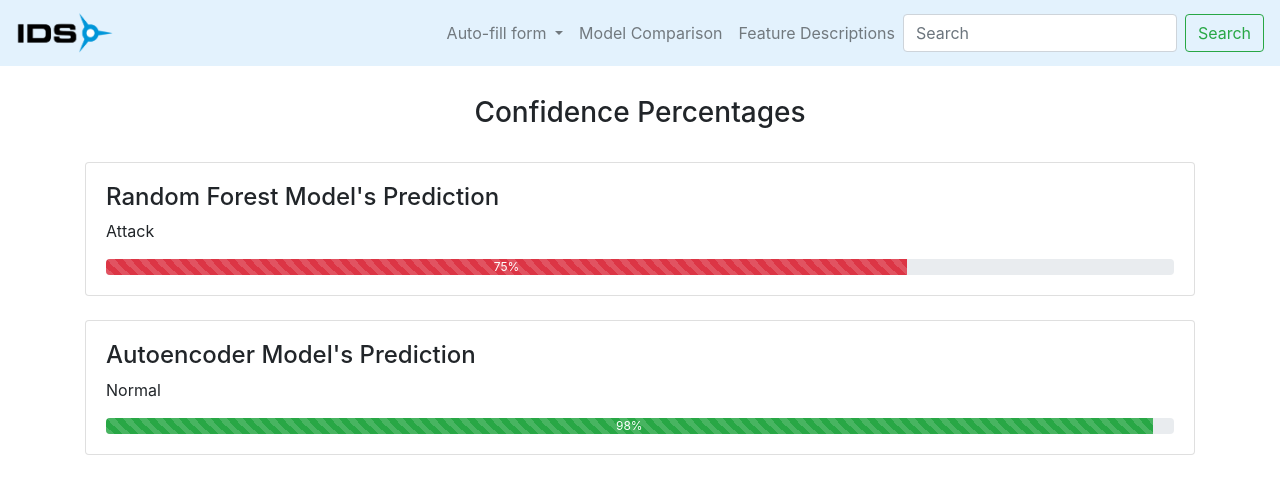
After one commit to shubham99bisht/Intrusion-Detection-using-ML, a Flask app: template templates/result.html in a window 1280 px wide. The commit adds this page. Shown: the top 494 px of the page. Run offline with Flask 2, Linux system fonts and the light colour scheme; the template is opened without the code that fills it, so the values that code supplies are empty; parts of the project's set-up code (start-up, migrations or seed data) failed here and were passed over; some libraries are stand-ins or nearby versions.

Commit message:
result & faeture page

```diff
--- a/templates/index.html
+++ b/templates/index.html
@@ -334,7 +334,7 @@
               <input type="text" class="form-control" id="id_name" placeholder="The percentage of connections that have activated the flag">
             </div>
           </div>
-
+          <br>
           <div class="form-row" style="margin-left:40%;">
             <button type="submit" class="btn btn-warning">Reset Form</button>
             <button type="submit" class="btn btn-success" style="margin-left:20px;">Submit</button>
@@ -343,6 +343,7 @@
         </form>
      </div>
    </div>
+   <br><br>
 </div>
 
 </body>
--- /dev/null
+++ b/templates/result.html
@@ -0,0 +1,82 @@
+<!DOCTYPE html>
+<html lang="en">
+<style type="text/css">
+
+</style>
+<head>
+  <title>Result</title>
+  <meta charset="utf-8">
+  <link rel="shortcut icon" href="/Users/shubham/Desktop/IDS_Github/Intrusion-Detection-using-ML/templates/favicon.png">
+  <script src="https://ajax.googleapis.com/ajax/libs/jquery/3.4.1/jquery.min.js"></script>
+  <script src="https://cdnjs.cloudflare.com/ajax/libs/popper.js/1.16.0/umd/popper.min.js"></script>
+  <script src="https://maxcdn.bootstrapcdn.com/bootstrap/4.4.1/js/bootstrap.min.js"></script>
+  <link rel="stylesheet" href="https://maxcdn.bootstrapcdn.com/bootstrap/4.4.1/css/bootstrap.min.css">
+</head>
+<body>
+
+  <nav class="navbar navbar-expand-sm navbar-light fixed-top" style="background-color: #e3f2fd;">
+    <!-- Brand/logo -->
+    <ul class="navbar-nav mr-auto">
+     <li><a class="navbar-brand" href="/"><img src="../static/images/logo.png" alt="Logo" style="height:40px;"></a></li>
+    </ul>
+
+    <!-- Links -->
+    <ul class="navbar-nav mr-right">
+      <li class="nav-item dropdown">
+        <a class="nav-link dropdown-toggle" href="#" id="navbarDropdown" role="button" data-toggle="dropdown" aria-haspopup="true" aria-expanded="false">
+          Auto-fill form
+        </a>
+        <div class="dropdown-menu" aria-labelledby="navbarDropdown">
+          <a class="dropdown-item" href="#">Denial of Service (DoS)</a>
+          <a class="dropdown-item" href="#">Probe</a>
+          <a class="dropdown-item" href="#">User to Root(U2R)</a>
+          <a class="dropdown-item" href="#">Remote to Local (R2L)</a>
+          <div class="dropdown-divider"></div>
+          <a class="dropdown-item" href="#" onclick="alert('chup be!');">Normal traffic</a>
+        </div>
+      </li>
+      <li class="nav-item">
+        <a class="nav-link" href="#">Model Comparison</a>
+      </li>
+      <li class="nav-item">
+        <a class="nav-link" href="#">Feature Descriptions</a>
+      </li>
+
+    <form class="form-inline">
+      <input class="form-control mr-sm-2" type="text" placeholder="Search" id="Search">
+      <button class="btn btn-outline-success" onclick="find_text()">Search</button>
+    </form>
+    </ul>
+  </nav>
+
+  <br><br><br><br>
+  <h3 style="text-align:center;">Confidence Percentages</h3>
+  <br>
+
+  <div class="container">
+    <div class="card">
+        <div class="card-body">
+          <h4>Random Forest Model's Prediction</h4>
+          <p>Attack</p>
+          <div class="progress">
+            <div class="progress-bar progress-bar-striped bg-danger" role="progressbar" style="width: 75%" aria-valuenow="75" aria-valuemin="0" aria-valuemax="100">75%</div>
+          </div>
+        </div>
+    </div>
+  </div>
+  <br>
+
+  <div class="container">
+    <div class="card">
+        <div class="card-body">
+          <h4>Autoencoder Model's Prediction</h4>
+          <p>Normal</p>
+          <div class="progress">
+            <div class="progress-bar progress-bar-striped bg-success" role="progressbar" style="width: 98%" aria-valuenow="98" aria-valuemin="0" aria-valuemax="100">98%</div>
+          </div>
+        </div>
+    </div>
+  </div>
+
+</body>
+</html>
```
Also changed, not shown: templates/features.html (added, +78 -0 lines).
